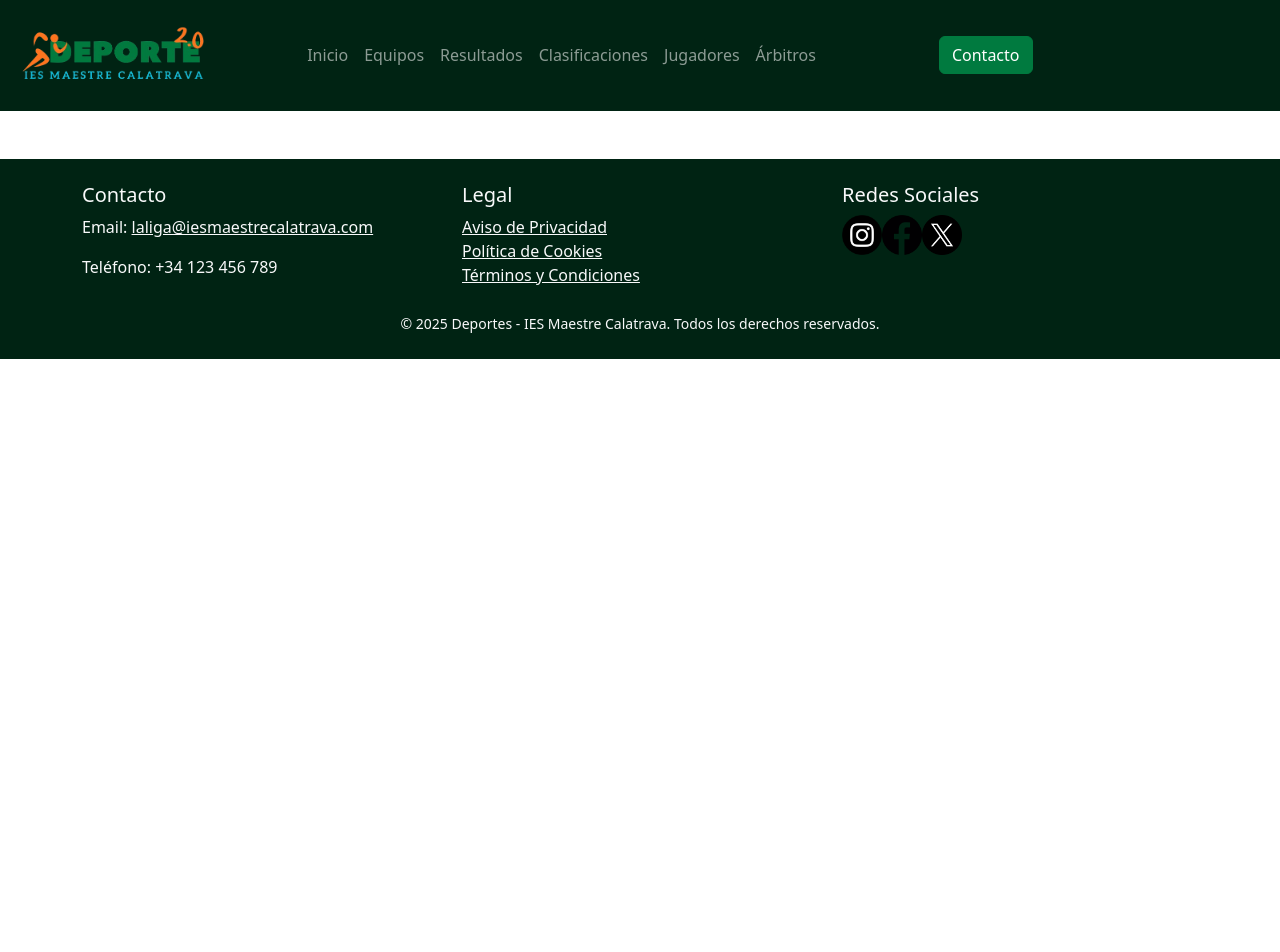
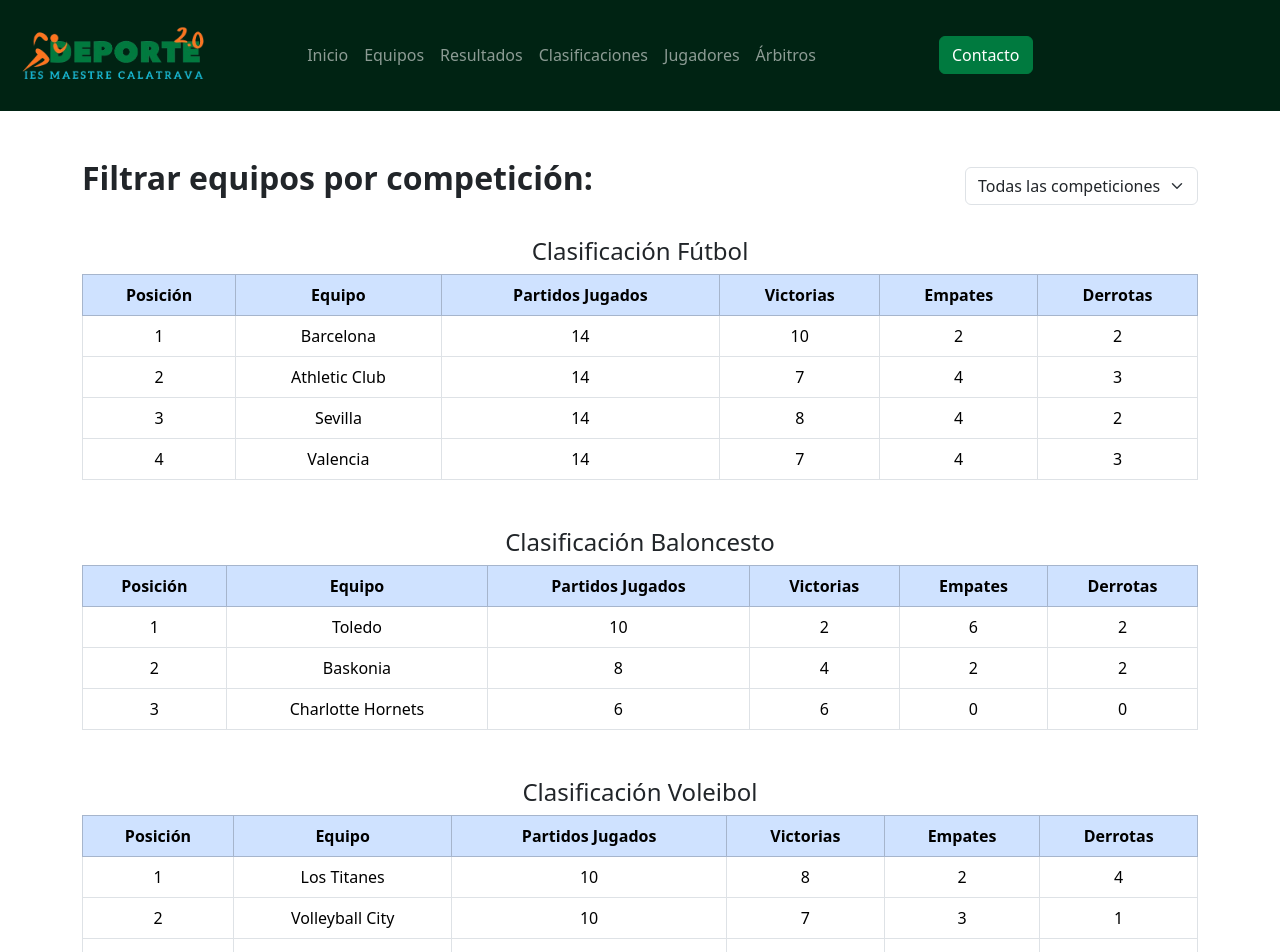
Before and after one commit to EstrHuP/PAUF02-La-Liga-2.0, an Angular app: page /clasifications in a window 1280 px wide. Before the commit this address led to /. Shown: the top 952 px of the page. Before the commit the page ends 800 px from the top, so only its background shows below. Built offline with nearby package versions, Linux system fonts and the light colour scheme.

Commit message:
feat(competitions): Add competitions page

```diff
--- /dev/null
+++ b/src/app/features/clasifications/pages/clasifications-page/clasifications-page.html
@@ -0,0 +1,150 @@
+<main>
+  <div class="container mt-5">
+    <div class="filter d-flex justify-content-between align-items-center mb-4">
+      <h2 class="fw-bold mb-3">Filtrar equipos por competición:</h2>
+      <select id="competitionFilter" class="form-select w-auto">
+        <option value="all">Todas las competiciones</option>
+        <option value="footballOption">Fútbol</option>
+        <option value="basketOption">Baloncesto</option>
+        <option value="volleyOption">Voleibol</option>
+      </select>
+    </div>
+
+    <!-- Clasificación Fútbol -->
+    <div class="classification-result footballOption mb-5">
+      <h4>Clasificación Fútbol</h4>
+      <table class="table table-bordered">
+        <thead class="table-primary text-center">
+          <tr>
+            <th>Posición</th>
+            <th>Equipo</th>
+            <th>Partidos Jugados</th>
+            <th>Victorias</th>
+            <th>Empates</th>
+            <th>Derrotas</th>
+          </tr>
+        </thead>
+        <tbody class="text-center">
+          <tr>
+            <td>1</td>
+            <td>Barcelona</td>
+            <td>14</td>
+            <td>10</td>
+            <td>2</td>
+            <td>2</td>
+          </tr>
+          <tr>
+            <td>2</td>
+            <td>Athletic Club</td>
+            <td>14</td>
+            <td>7</td>
+            <td>4</td>
+            <td>3</td>
+          </tr>
+          <tr>
+            <td>3</td>
+            <td>Sevilla</td>
+            <td>14</td>
+            <td>8</td>
+            <td>4</td>
+            <td>2</td>
+          </tr>
+          <tr>
+            <td>4</td>
+            <td>Valencia</td>
+            <td>14</td>
+            <td>7</td>
+            <td>4</td>
+            <td>3</td>
+          </tr>
+        </tbody>
+      </table>
+    </div>
+
+    <!-- Clasificación Baloncesto -->
+    <div class="classification-result basketOption mb-5">
+      <h4>Clasificación Baloncesto</h4>
+      <table class="table table-bordered">
+        <thead class="table-primary text-center">
+          <tr>
+            <th>Posición</th>
+            <th>Equipo</th>
+            <th>Partidos Jugados</th>
+            <th>Victorias</th>
+            <th>Empates</th>
+            <th>Derrotas</th>
+          </tr>
+        </thead>
+        <tbody class="text-center">
+          <tr>
+            <td>1</td>
+            <td>Toledo</td>
+            <td>10</td>
+            <td>2</td>
+            <td>6</td>
+            <td>2</td>
+          </tr>
+          <tr>
+            <td>2</td>
+            <td>Baskonia</td>
+            <td>8</td>
+            <td>4</td>
+            <td>2</td>
+            <td>2</td>
+          </tr>
+          <tr>
+            <td>3</td>
+            <td>Charlotte Hornets</td>
+            <td>6</td>
+            <td>6</td>
+            <td>0</td>
+            <td>0</td>
+          </tr>
+        </tbody>
+      </table>
+    </div>
+
+    <!-- Clasificación Voleibol -->
+    <div class="classification-result volleyOption mb-5">
+      <h4>Clasificación Voleibol</h4>
+      <table class="table table-bordered">
+        <thead class="table-primary text-center">
+          <tr>
+            <th>Posición</th>
+            <th>Equipo</th>
+            <th>Partidos Jugados</th>
+            <th>Victorias</th>
+            <th>Empates</th>
+            <th>Derrotas</th>
+          </tr>
+        </thead>
+        <tbody class="text-center">
+          <tr>
+            <td>1</td>
+            <td>Los Titanes</td>
+            <td>10</td>
+            <td>8</td>
+            <td>2</td>
+            <td>4</td>
+          </tr>
+          <tr>
+            <td>2</td>
+            <td>Volleyball City</td>
+            <td>10</td>
+            <td>7</td>
+            <td>3</td>
+            <td>1</td>
+          </tr>
+          <tr>
+            <td>3</td>
+            <td>Spike Team</td>
+            <td>10</td>
+            <td>6</td>
+            <td>4</td>
+            <td>8</td>
+          </tr>
+        </tbody>
+      </table>
+    </div>
+  </div>
+</main>
```
Also changed, not shown: src/app/app.routes.ts (+10 -1 lines), src/app/features/clasifications/pages/clasifications-page/clasifications-page.ts (added, +11 -0 lines), src/app/features/clasifications/pages/clasifications-page/clasifications-page.scss (added), 1 other file (tests, documents, lock files or other folders).
